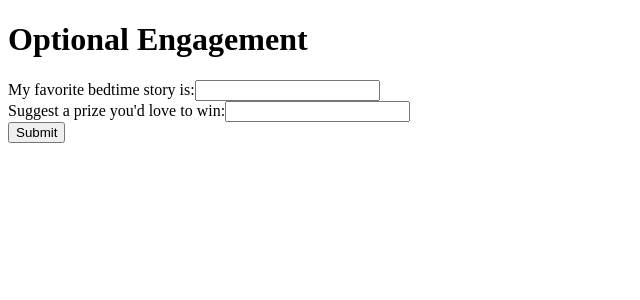
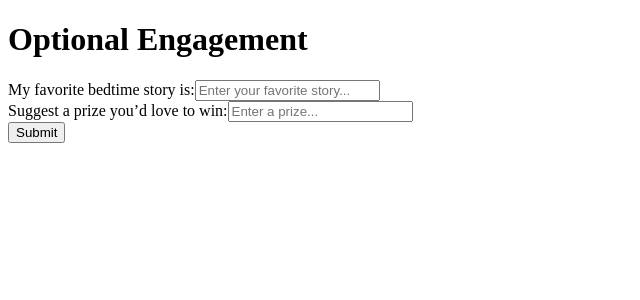
Before and after one commit to Bhavyakotapati/candidate-00X-grandmatales-module-engage, a Next.js app: page /engage in a window 1280 px wide. Shown: the top 300 px of the page, without its empty margins (0-640 px from the left). Built offline with nearby package versions, Linux system fonts and the light colour scheme.

Commit message:
Add Optional Engagement

```diff
--- a/app/engage/page.js
+++ b/app/engage/page.js
@@ -4,31 +4,51 @@ import { useState } from 'react';
 export default function EngagePage() {
   const [story, setStory] = useState('');
   const [prize, setPrize] = useState('');
+  const [status, setStatus] = useState('');
 
-  const handleSubmit = async () => {
+  async function handleSubmit(e) {
+    e.preventDefault();
     const res = await fetch('/api/raffle-feedback', {
       method: 'POST',
       headers: {'Content-Type': 'application/json'},
-      body: JSON.stringify({ favoriteBedtimeStory: story, suggestedPrize: prize})
+      body: JSON.stringify({ story, prize }),
     });
-    alert(res.ok ? 'Thank you for submitting!' : 'Submission failed');
-  };
+    if (res.ok) {
+      setStatus('Thank you! Your answers have been saved.');
+      setStory('');
+      setPrize('');
+    } else {
+      setStatus('Error submitting your feedback. Try again.');
+    }
+  }
 
   return (
-    <div>
-      <h1>Optional Engagement</h1>
-
-      <div>
-        <label>My favorite bedtime story is:</label>
-        <input value={story} onChange={(e) => setStory(e.target.value)} />
-      </div>
-
-      <div>
-        <label>Suggest a prize you'd love to win:</label>
-        <input value={prize} onChange={(e) => setPrize(e.target.value)} />
-      </div>
-
-      <button onClick={handleSubmit}>Submit</button>
+    <div className="max-w-lg mx-auto p-4">
+      <h1 className="text-2xl font-bold">Optional Engagement</h1>
+      <form onSubmit={handleSubmit}>
+        <div className="mb-4">
+          <label>My favorite bedtime story is:</label>
+          <input
+            value={story}
+            onChange={(e) => setStory(e.target.value)}
+            className="w-full p-2 mt-1 border rounded"
+            required
+            placeholder="Enter your favorite story..."
+          />
+        </div>
+        <div className="mb-4">
+          <label>Suggest a prize you’d love to win:</label>
+          <input
+            value={prize}
+            onChange={(e) => setPrize(e.target.value)}
+            className="w-full p-2 mt-1 border rounded"
+            required
+            placeholder="Enter a prize..."
+          />
+        </div>
+        <button className="bg-blue-600 text-white p-2 rounded" type="submit">Submit</button>
+      </form>
+      {status && <p className="mt-2">{status}</p>}
     </div>
   );
 }
--- a/app/raffle-feedback/route.js
+++ b/app/raffle-feedback/route.js
@@ -1,11 +1,15 @@
 export async function POST(request) {
-  const data = await request.json();
-  console.log(data);
+  const { story, prize } = await request.json();
+  if (!story || !prize) {
+    return new Response(
+      JSON.stringify({ error: 'Please provide both answers.' }),
+      { status: 400 }
+    );
+  }
+  // Here you can save the data to a database, send an email, etc.
+  console.log('Story:', story, 'Prize:', prize);
   return new Response(
-    JSON.stringify({ message: 'Success' }),
-    {
-      status: 200,
-      headers: { 'Content-Type': 'application/json' },
-    }
+    JSON.stringify({ message: 'Feedback received' }),
+    { status: 200 }
   );
 }
```
